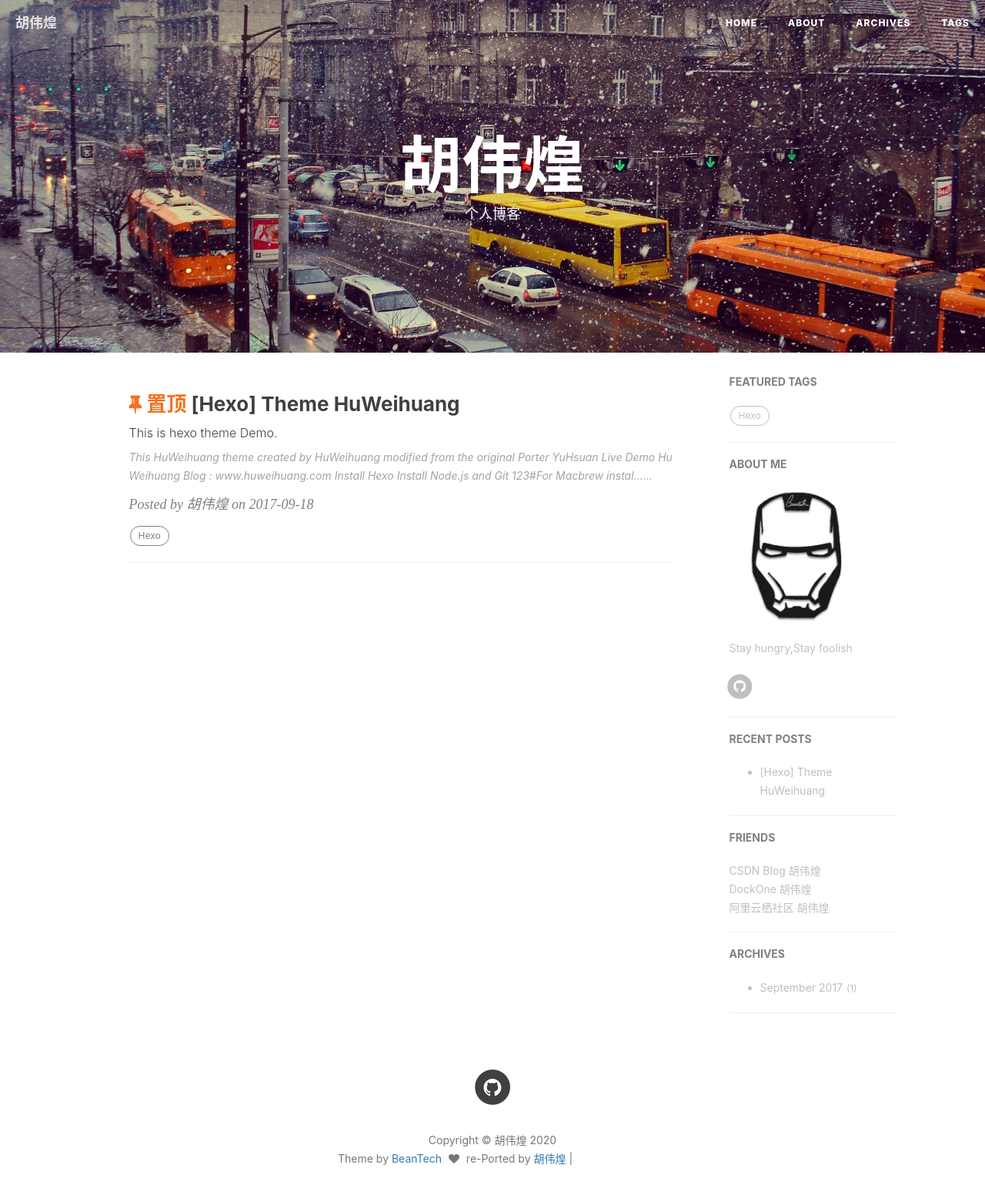
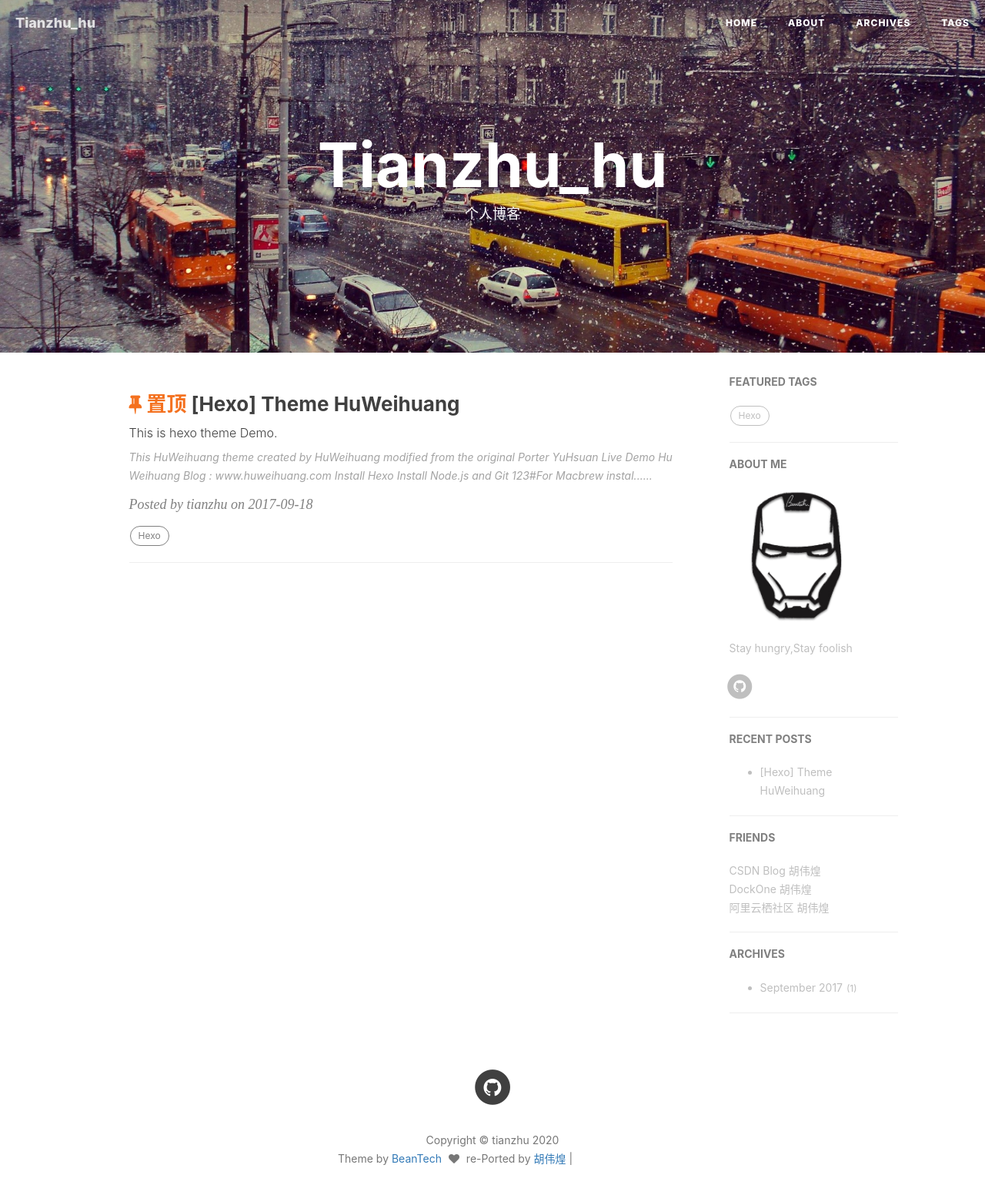
Before and after one commit to iphytian/iphytian.github.io, a plain HTML site: page index.html in a window 1280 px wide. Shown: the whole page at 77% size. Drawn offline with nearby package versions, Linux system fonts and the light colour scheme; grey boxes are pictures that could not be loaded.

Commit message:
Site updated: 2020-08-14 16:37:56

```diff
--- a/index.html
+++ b/index.html
@@ -14,7 +14,7 @@
     <script async defer src="https://buttons.github.io/buttons.js"></script>
     <title>
 
-          胡伟煌 | Blog
+          tianhzu | Blog
 
     </title>
 
@@ -86,7 +86,7 @@
                 <div class="col-lg-8 col-lg-offset-2 col-md-10 col-md-offset-1">
 
                     <div class="site-heading">
-                        <h1>胡伟煌</h1>
+                        <h1>Tianzhu_hu</h1>
                         <!--<hr class="small">-->
                         <span class="subheading">个人博客</span>
                     </div>
@@ -111,7 +111,7 @@
                 <span class="icon-bar"></span>
                 <span class="icon-bar"></span>
             </button>
-            <a class="navbar-brand" href="/">胡伟煌</a>
+            <a class="navbar-brand" href="/">Tianzhu_hu</a>
         </div>
 
         <!-- Collect the nav links, forms, and other content for toggling -->
@@ -240,7 +240,7 @@ Install Node.js  and Git
     </a>
 
         <p class="post-meta" style="margin: 10px 0;">
-            Posted by 胡伟煌 on
+            Posted by tianzhu on
             2017-09-18
         </p>
         <div class="tags">
@@ -415,7 +415,7 @@ Install Node.js  and Git
 
                 </ul>
                 <p class="copyright text-muted">
-                    Copyright &copy; 胡伟煌 2020
+                    Copyright &copy; tianzhu 2020
                     <br>
                     Theme by <a href="http://beantech.org">BeanTech</a>
                     <span style="display: inline-block; margin: 0 5px;">
```
Also changed, not shown: 404.html (+4 -4 lines), about/index.html (+3 -3 lines), archive/index.html (+3 -3 lines), archives/2017/09/index.html (+4 -4 lines), archives/2017/index.html (+4 -4 lines), archives/index.html (+4 -4 lines), article/hexo-theme-huweihuang/index.html (+4 -4 lines), tags/Hexo/index.html (+4 -4 lines), tags/index.html (+3 -3 lines).
